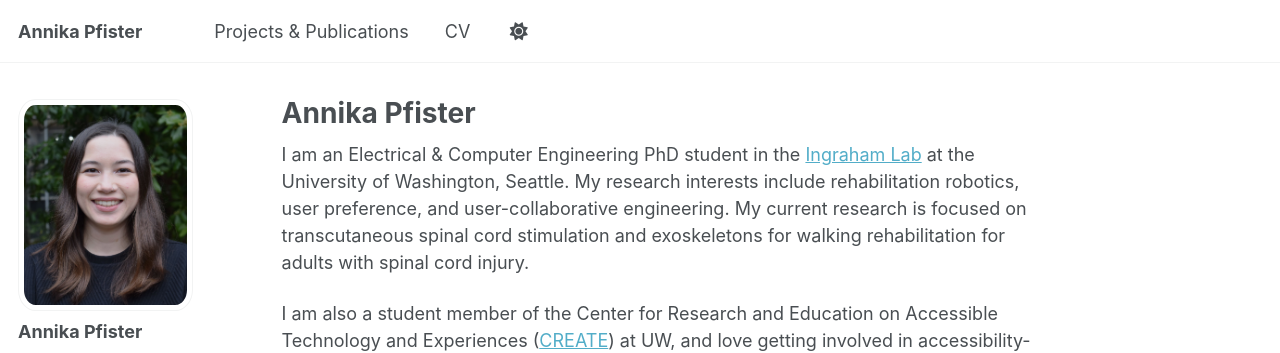
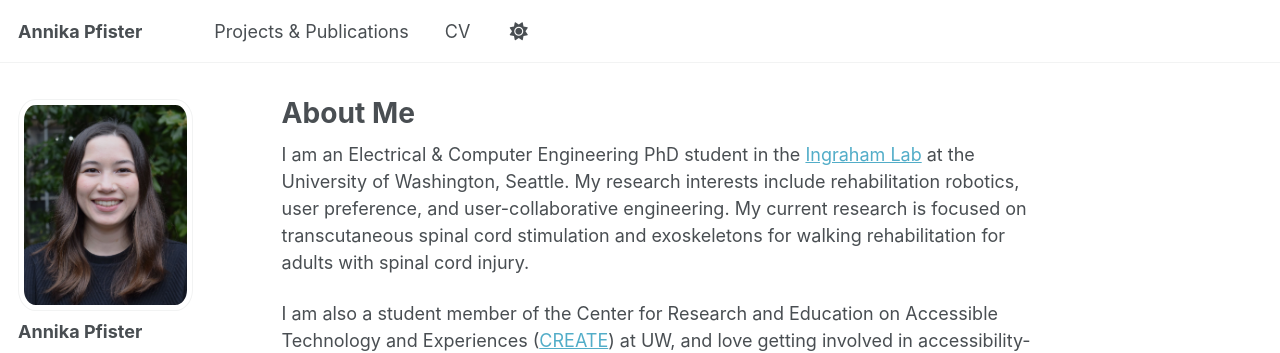
Before and after one commit to annika-pfister/annika-pfister.github.io, a Jekyll site: the page built from _pages/about.md, in a window 1280 px wide. Shown: the top 353 px of the page. Built offline with Jekyll 4.4.1, drawn with Linux system fonts in a browser that asks for light colours; some web fonts are replaced; a script that is not in the unit is left out.

Commit message:
Update about.md

```diff
--- a/_pages/about.md
+++ b/_pages/about.md
@@ -1,6 +1,6 @@
 ---
 permalink: /
-title: "Annika Pfister"
+title: "About Me"
 author_profile: true
 redirect_from:
   - /about/
```
